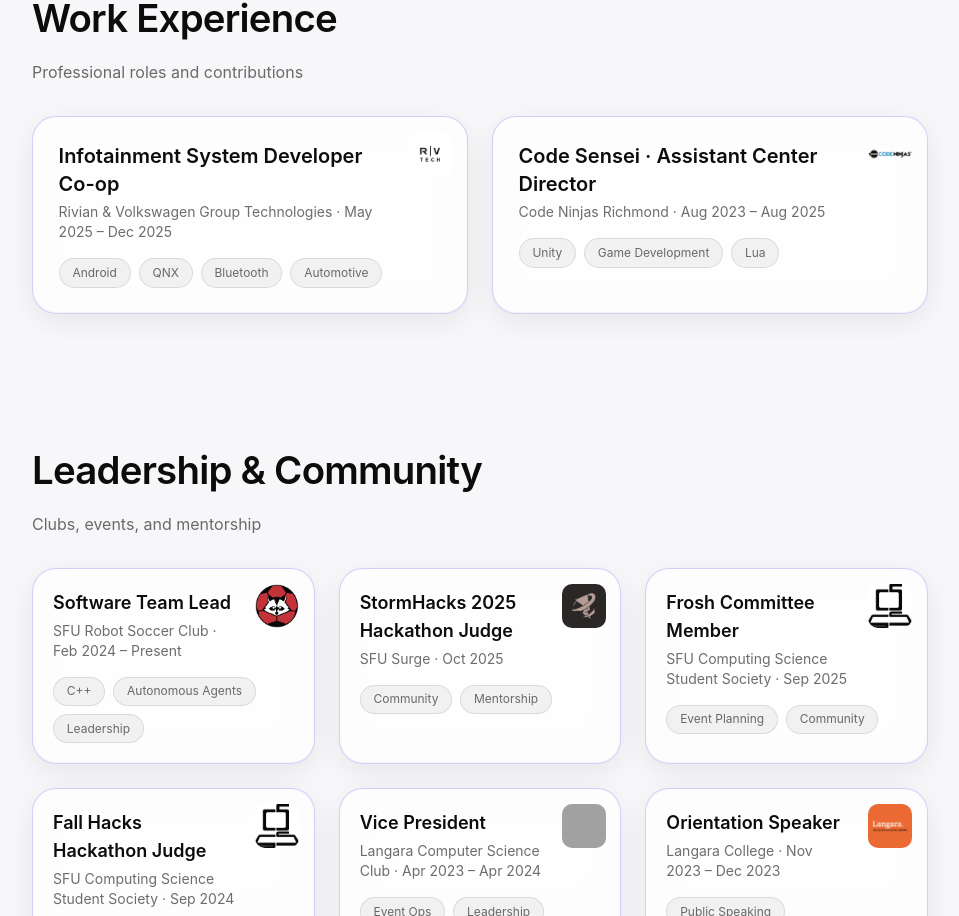
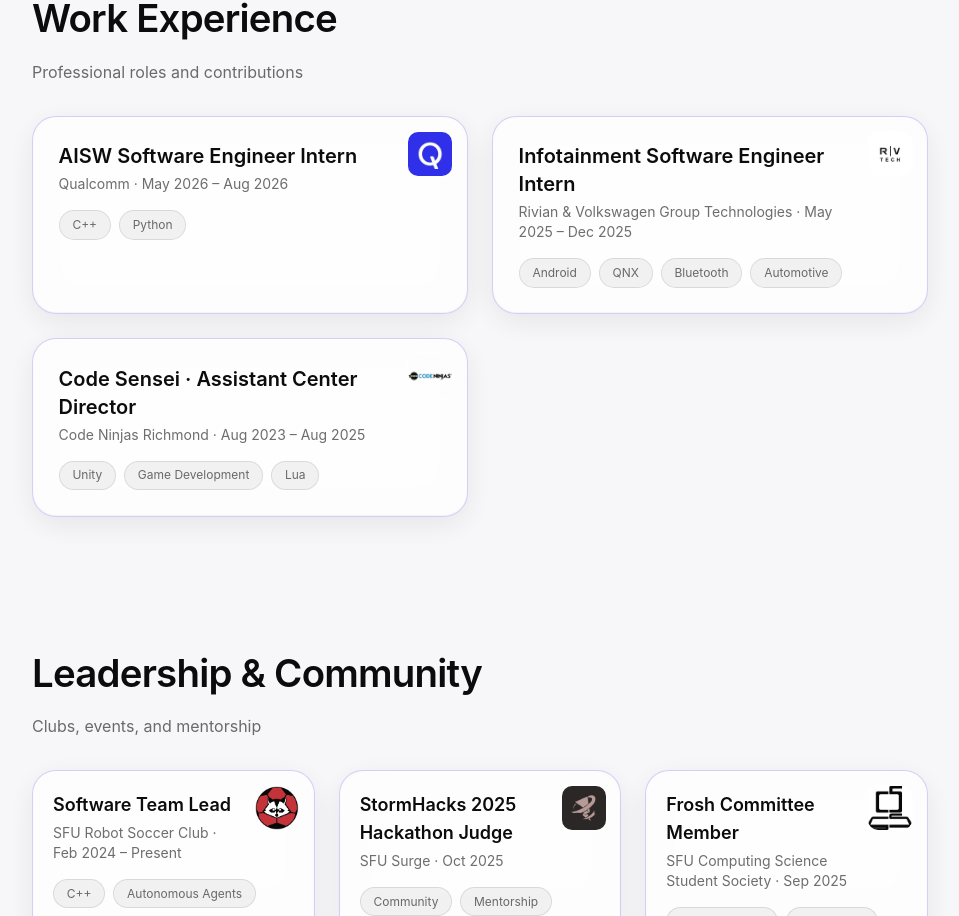
Before and after one commit to jonathanung/new-portfolio, a Next.js app in the folder portfolio/: page / in a window 1280 px wide. Shown: the part 1120-2036 px from the top of the page, without its empty margins (192-1151 px from the left). Built offline with nearby package versions, Linux system fonts and the light colour scheme; grey boxes are pictures that could not be loaded.

Commit message:
internship data

```diff
--- a/portfolio/src/data/work.ts
+++ b/portfolio/src/data/work.ts
@@ -1,9 +1,25 @@
 import { WorkItem } from './types'
 
 export const workExperience: WorkItem[] = [
+    {
+    id: 'qualcomm',
+    title: 'AISW Software Engineer Intern',
+    organization: 'Qualcomm',
+    location: 'Markham, ON',
+    period: 'May 2026 – Aug 2026',
+    image: '/images/qualcomm.jpeg',
+    tags: ['C++', 'Python'],
+    seeMore: false,
+    description: 'Incoming Software Engineer Intern at Qualcomm, focusing on cutting-edge technology development and innovation.',
+    bullets: [
+      // Internship starting in May 2026
+    ],
+    technologies: ['C++', 'Python'],
+    link: 'https://qualcomm.com/'
+  },
   {
     id: 'rivian-vw',
-    title: 'Infotainment System Developer Co-op',
+    title: 'Infotainment Software Engineer Intern',
     organization: 'Rivian & Volkswagen Group Technologies',
     location: 'Vancouver, BC',
     period: 'May 2025 – Dec 2025',
```
Also changed, not shown: portfolio/public/images/qualcomm.jpeg (added).
